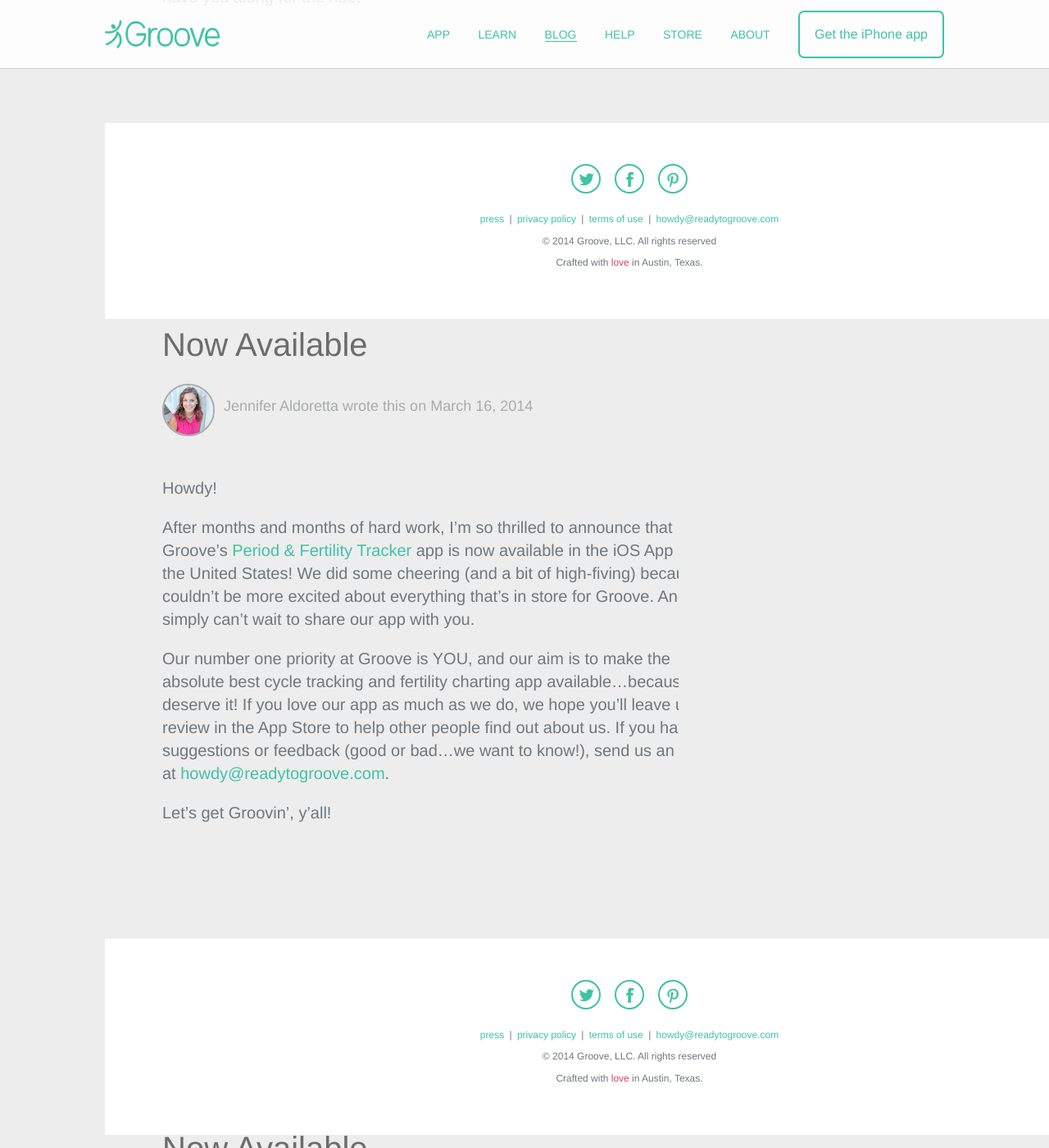
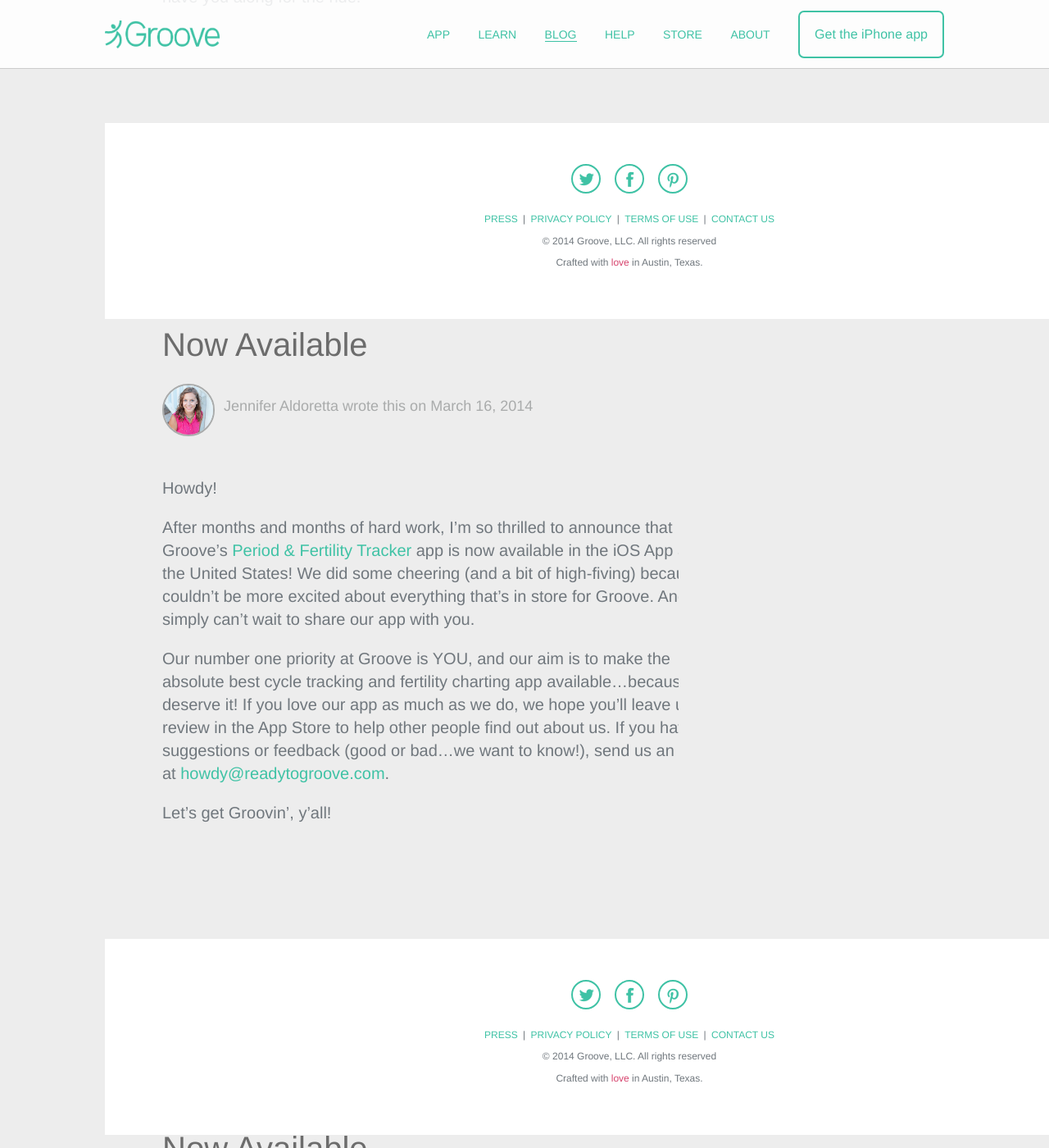
Before and after one commit to readytogroove/readytogroove.github.io, a Jekyll site: the page built from blog.html, in a window 1280 px wide and 1400 px high, scrolled down 86869 px. Shown: the whole window at 82% size. Built offline with Jekyll 4.4.1, drawn with Linux system fonts in a browser that asks for light colours; nearby versions of some CDN libraries; Markdown is read by kramdown in place of the engine named in the settings; some of the changed text lies outside the part shown.

Commit message:
changed footer links to all caps

```diff
--- a/_includes/footer.html
+++ b/_includes/footer.html
@@ -16,13 +16,13 @@
           </div>
         </div><!--.social-->
         <p class="footer-text">
-          <a class="text-link" href="/press">press</a>
+          <a class="text-link" href="/press">PRESS</a>
           |
-          <a class="text-link" href="/privacy">privacy policy</a>
+          <a class="text-link" href="/privacy">PRIVACY POLICY</a>
           |
-   				<a class="text-link" href="/terms">terms of use</a>
+   				<a class="text-link" href="/terms">TERMS OF USE</a>
           |
-          <a class="text-link" href="mailto:howdy@readytogroove.com">howdy@readytogroove.com</a>
+          <a class="text-link" href="mailto:howdy@readytogroove.com">CONTACT US</a>
         </p>
    			<p class="footer-text">&copy;
           <script>now = new Date
```
